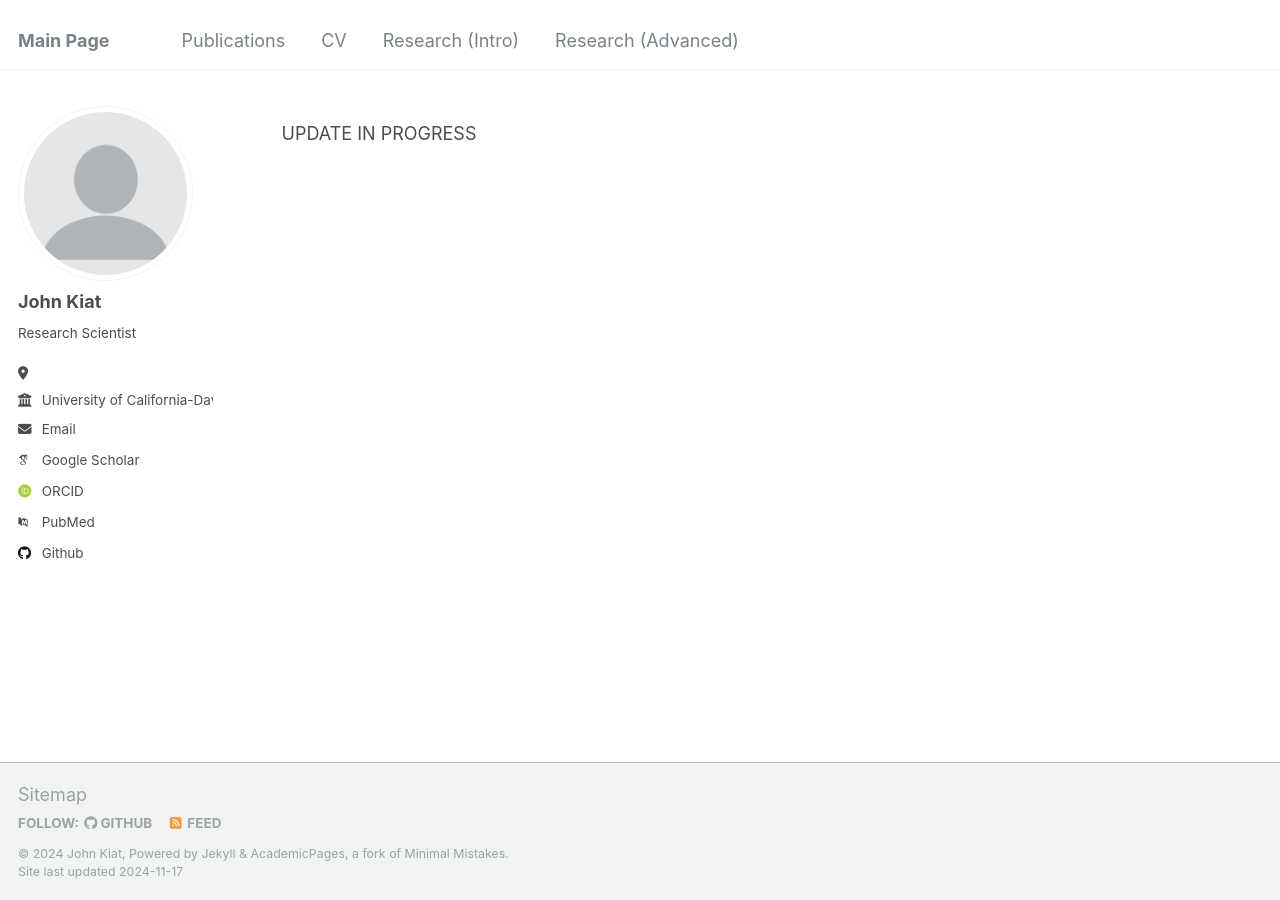
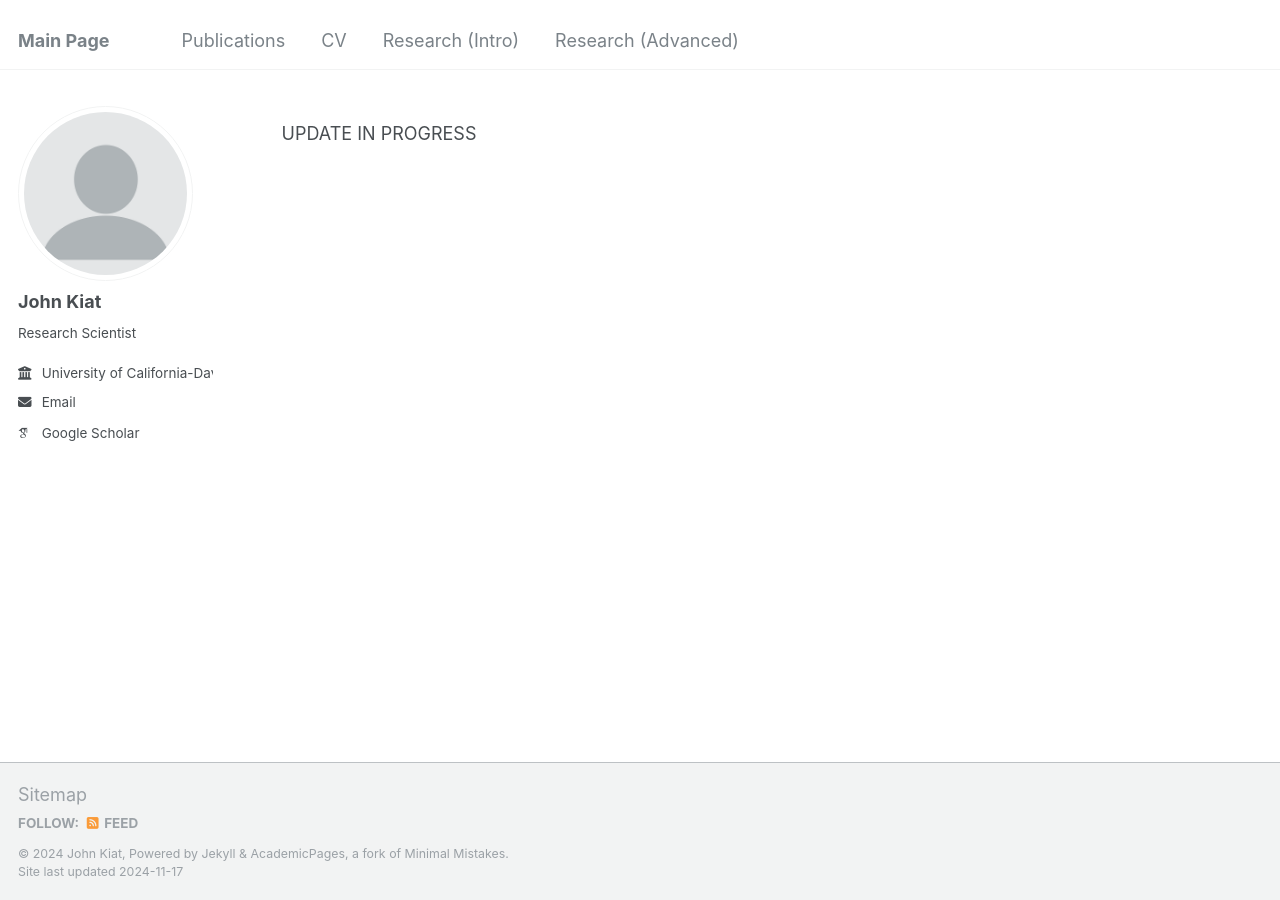
Before and after one commit to Johnkiat/johnkiat.github.io, a Jekyll site: the page built from _pages/about.md, in a window 1280 px wide. Built offline with Jekyll 4.4.1, drawn with Linux system fonts in a browser that asks for light colours; some web fonts are replaced; part of the change alters nothing that is shown.

Commit message:
Update _config.yml

```diff
--- a/_config.yml
+++ b/_config.yml
@@ -25,7 +25,7 @@ author:
   name             : "John Kiat"
   pronouns         : # example: "she/her"
   bio              : "Research Scientist"
-  location         : ""
+  location         : # URL
   employer         : "University of California-Davis"
   uri              : # URL
   email            : "jekiat@ucdavis.edu"
@@ -34,9 +34,9 @@ author:
   arxiv            : # URL - Update with the correct link to your profile
   googlescholar    : "https://scholar.google.com/citations?user=cBm5kV4AAAAJ&hl=en"
   impactstory      : # URL
-  orcid            : ""
+  orcid            : # URL
   semantic         : # URL
-  pubmed           : ""
+  pubmed           : # URL
   researchgate     : # URL
   scopus           : # URL
 
@@ -44,7 +44,7 @@ author:
   bitbucket        : # Username - Update with your username on the site
   codepen          : # Username
   dribbble         : # Username
-  github           : ""
+  github           : # URL
   kaggle           : # Username
   stackoverflow    : # User number or user number and name (i.e., use "1" or "1/jeff-atwood")
 
```
